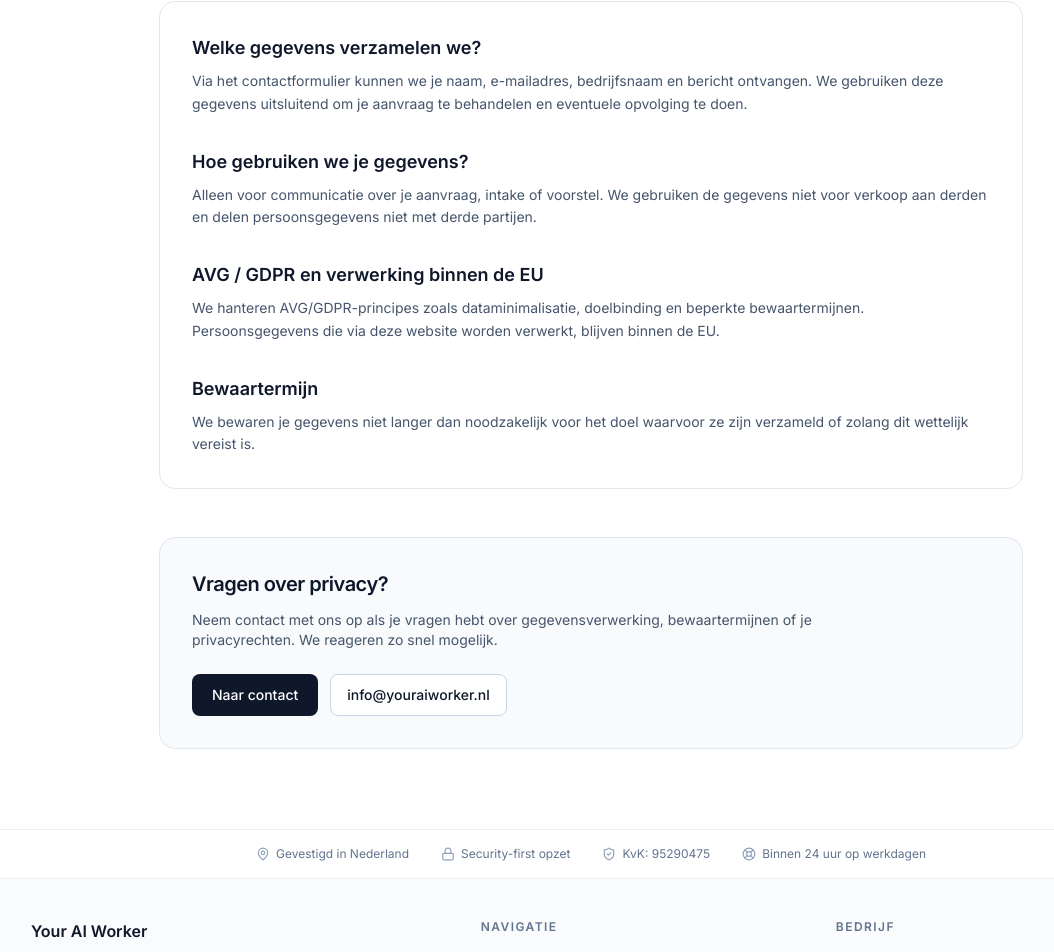
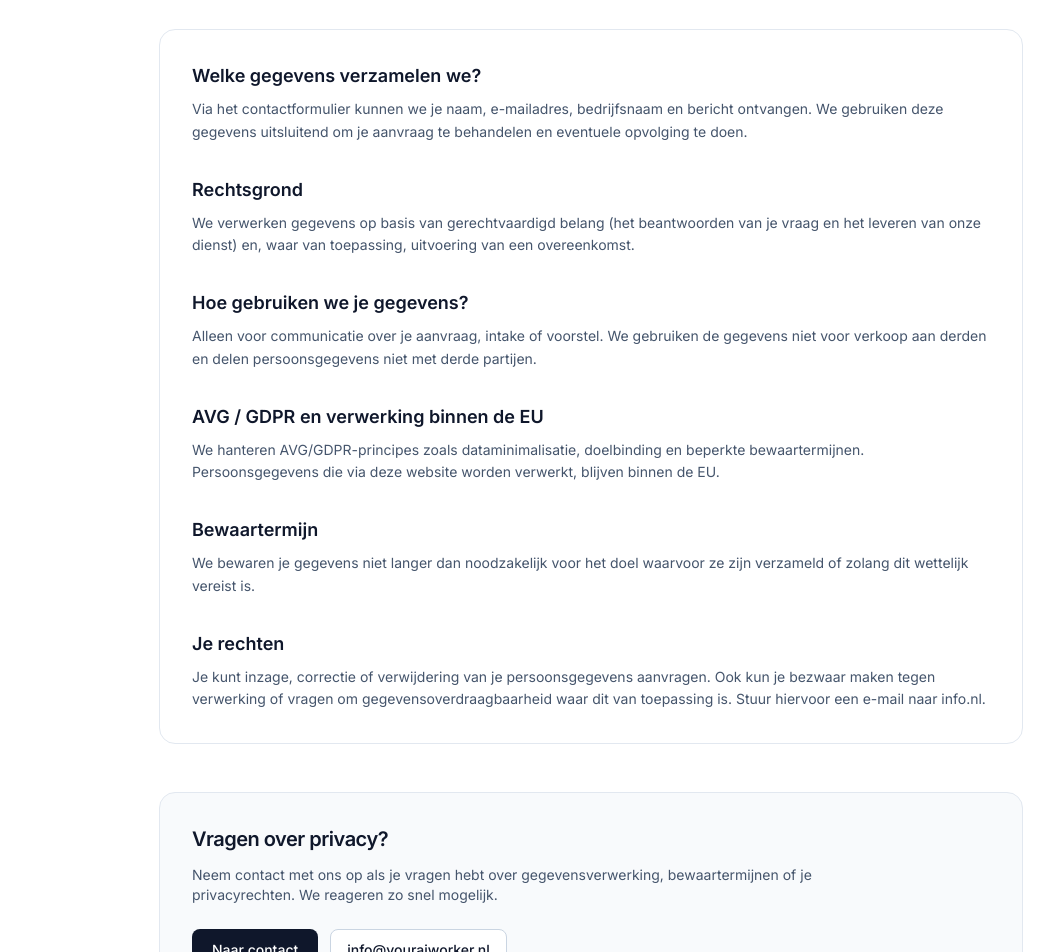
Before and after one commit to openclawbot69420-ux/youraiworker-site, a Next.js app: page /privacy in a window 1280 px wide. Shown: the part 512-1464 px from the top of the page, without its empty margins (49-1103 px from the left). Built offline with nearby package versions, Linux system fonts and the light colour scheme.

Commit message:
Add last-updated date and GDPR rights to privacy policy

```diff
--- a/src/app/privacy/page.tsx
+++ b/src/app/privacy/page.tsx
@@ -5,11 +5,14 @@ export const metadata: Metadata = {
   description: "Privacybeleid van Your AI Worker.",
 }
 
+const LAST_UPDATED = "8 maart 2026"
+
 const PrivacyPage: React.FC = () => {
   return (
     <main className="mx-auto max-w-4xl px-4 py-20">
       <section className="rounded-3xl border border-slate-200 bg-white p-6 shadow-sm sm:p-10">
         <h1 className="text-3xl font-bold tracking-tight sm:text-4xl">Privacybeleid</h1>
+        <p className="mt-3 text-xs text-slate-500">Laatst bijgewerkt: {LAST_UPDATED}</p>
         <p className="mt-4 text-slate-600">
           Wij respecteren je privacy en verwerken persoonsgegevens alleen wanneer dat nodig is om
           contact op te nemen of een aanvraag te behandelen.
@@ -53,6 +56,15 @@ const PrivacyPage: React.FC = () => {
           </div>
 
           <div>
+            <h2 className="text-lg font-semibold text-slate-900">Rechtsgrond</h2>
+            <p className="mt-2 text-sm leading-relaxed text-slate-600">
+              We verwerken gegevens op basis van gerechtvaardigd belang (het beantwoorden van je
+              vraag en het leveren van onze dienst) en, waar van toepassing, uitvoering van een
+              overeenkomst.
+            </p>
+          </div>
+
+          <div>
             <h2 className="text-lg font-semibold text-slate-900">Hoe gebruiken we je gegevens?</h2>
             <p className="mt-2 text-sm leading-relaxed text-slate-600">
               Alleen voor communicatie over je aanvraag, intake of voorstel. We gebruiken de
@@ -75,6 +87,15 @@ const PrivacyPage: React.FC = () => {
             <p className="mt-2 text-sm leading-relaxed text-slate-600">
               We bewaren je gegevens niet langer dan noodzakelijk voor het doel waarvoor ze zijn
               verzameld of zolang dit wettelijk vereist is.
+            </p>
+          </div>
+
+          <div>
+            <h2 className="text-lg font-semibold text-slate-900">Je rechten</h2>
+            <p className="mt-2 text-sm leading-relaxed text-slate-600">
+              Je kunt inzage, correctie of verwijdering van je persoonsgegevens aanvragen. Ook kun
+              je bezwaar maken tegen verwerking of vragen om gegevensoverdraagbaarheid waar dit van
+              toepassing is. Stuur hiervoor een e-mail naar info.nl.
             </p>
           </div>
         </div>
```
